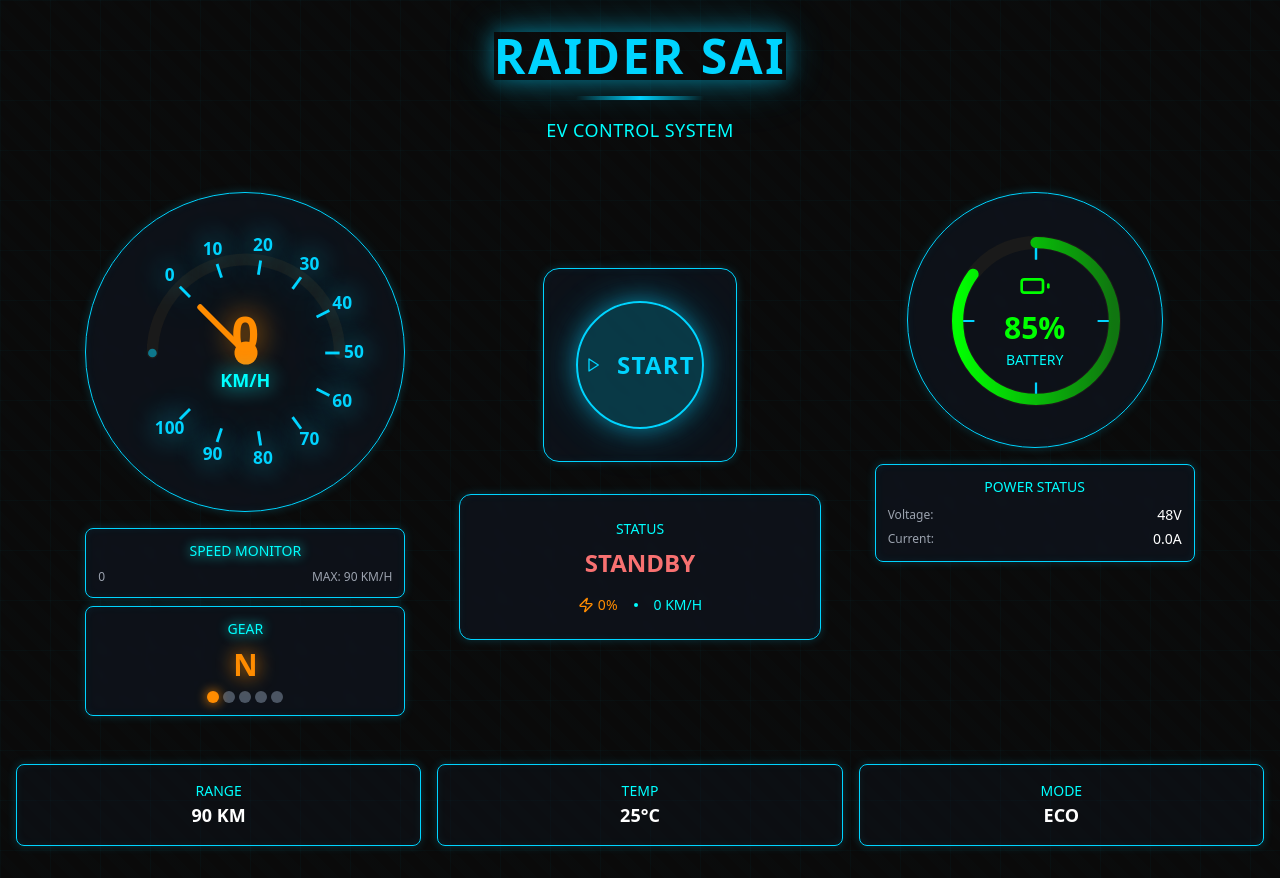
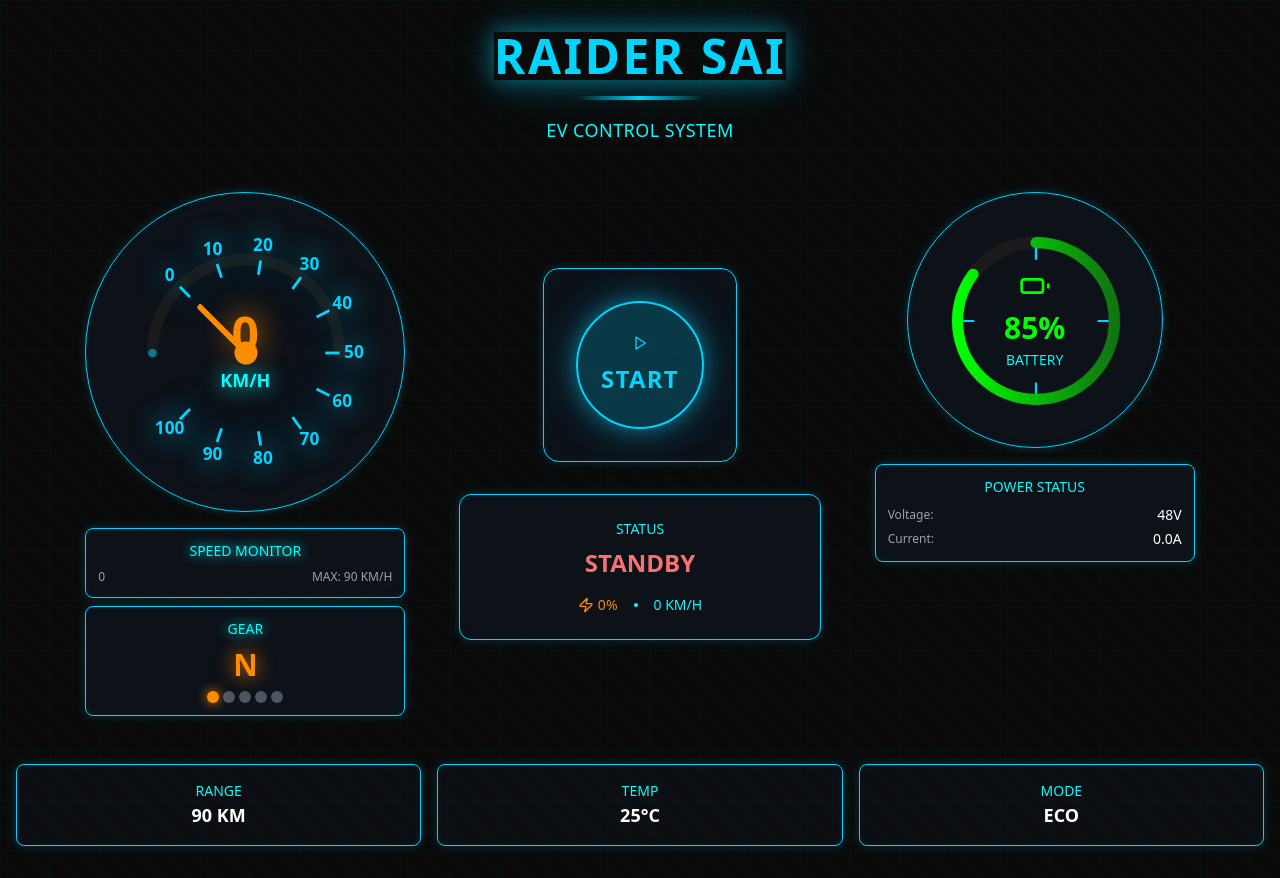
Before and after one commit to Pavankreative/Raider-Sai, a React (Vite) app: page / in a window 1280 px wide. Built offline with nearby package versions, Linux system fonts and the light colour scheme.

Commit message:
Fix: Center start text in button
Center the "START" text within the circular start button in the BikeControls component.

```diff
--- a/src/components/BikeControls.tsx
+++ b/src/components/BikeControls.tsx
@@ -1,3 +1,4 @@
+
 import React, { useState, useEffect } from 'react';
 import { Play, Square, Zap, Battery } from 'lucide-react';
 import { Button } from '@/components/ui/button';
@@ -93,7 +94,7 @@ const BikeControls = () => {
                 onClick={toggleBike}
                 className={`
                   w-32 h-32 rounded-full text-2xl font-bold tracking-wider
-                  transition-all duration-300 transform hover:scale-105 flex items-center justify-center
+                  transition-all duration-300 transform hover:scale-105 flex flex-col items-center justify-center
                   ${isRunning
                     ? 'bg-red-600/20 border-2 border-red-400 text-red-400 hover:bg-red-600/30 animate-glow-pulse'
                     : 'bg-neon-blue/20 border-2 border-neon-blue text-neon-blue hover:bg-neon-blue/30 tron-glow'
@@ -102,13 +103,13 @@ const BikeControls = () => {
               >
                 {isRunning ? (
                   <>
-                    <Square className="w-8 h-8 mr-2" />
-                    STOP
+                    <Square className="w-8 h-8 mb-1" />
+                    <span>STOP</span>
                   </>
                 ) : (
                   <>
-                    <Play className="w-8 h-8 mr-2" />
-                    START
+                    <Play className="w-8 h-8 mb-1" />
+                    <span>START</span>
                   </>
                 )}
               </Button>
```
